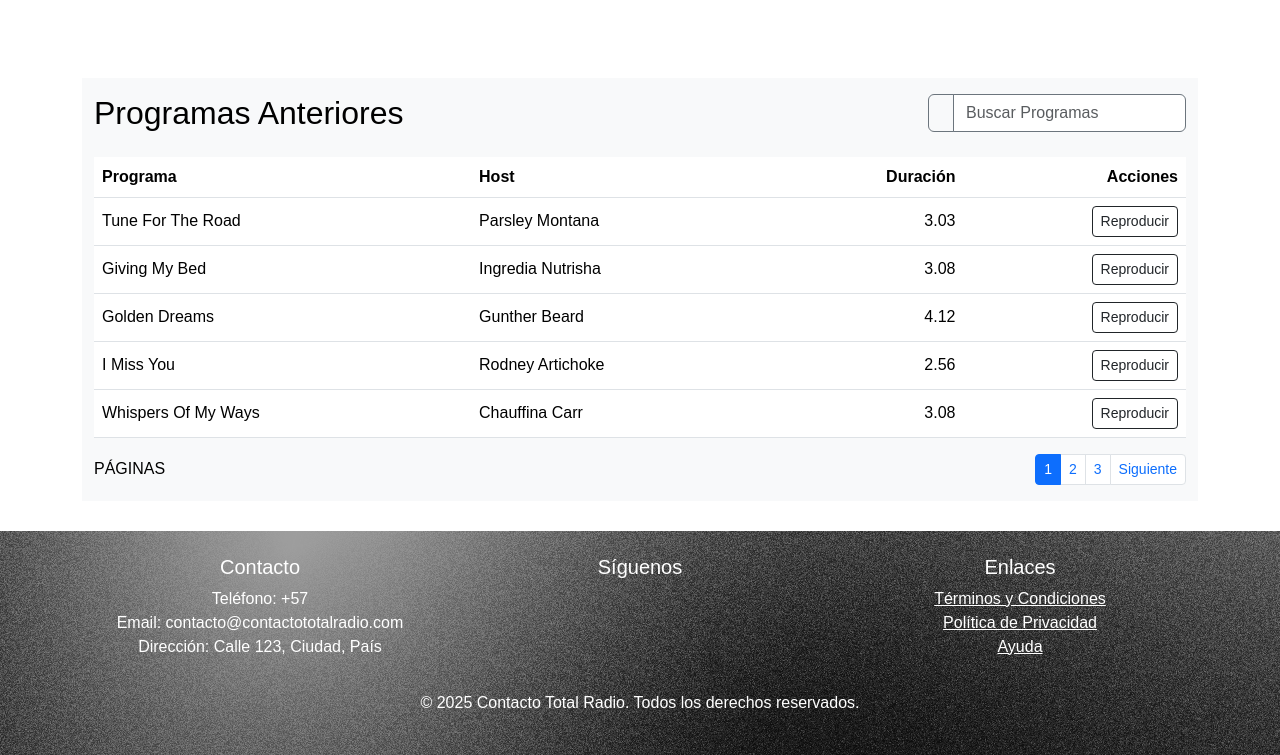
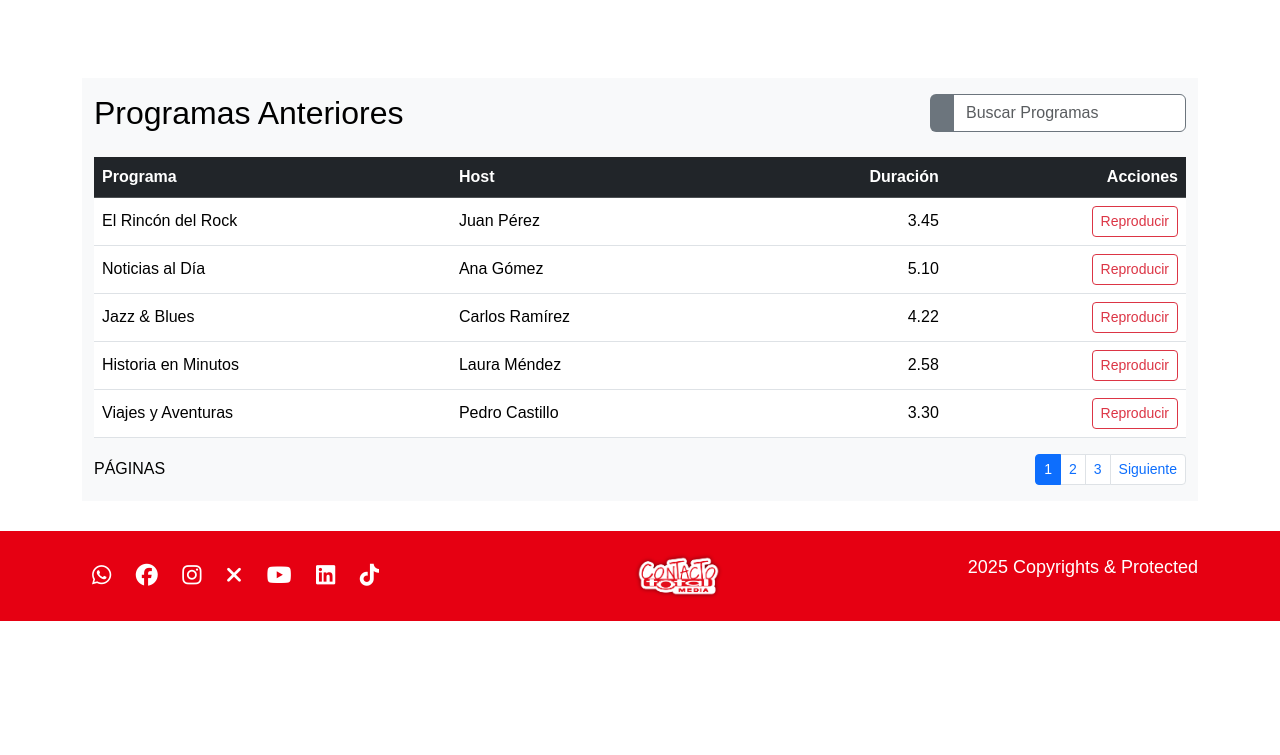
Before and after one commit to CortinezO98/ContacTotalV2, a Django app: page /programas/ in a window 1280 px wide; the page is wider, and only the part inside the window is pictured. Shown: the part 190-945 px from the top of that part. After the commit the page ends 811 px from the top of that part, so only its background shows below. Run offline with Django 5.2, Linux system fonts and the light colour scheme; some libraries are stand-ins or nearby versions.

Commit message:
Merge branch 'main' of https://github.com/CortinezO98/ContacTotalV2

```diff
--- a/contacTotal/static/css/styless.css
+++ b/contacTotal/static/css/styless.css
@@ -96,22 +96,36 @@ main {
   color: #848482;
 }
 
-footer {
-  background: url("../img/Fondo de pagina web 2.jpg") no-repeat center center;
-  color: white;
+/* FOOTER */
+
+.footer-custom {
+  background-color: #E60012;
+  padding: 20px 0;
   text-align: center;
-  padding: 20px;
-  margin-top: auto;
 }
 
-.footer a {
-  color: white !important;
-  text-decoration: none;
+.social-icons a {
+  color: white;
+  font-size: 22px;
+  margin: 0 10px;
+  transition: transform 0.3s ease-in-out;
 }
 
-.footer a:hover {
-  text-decoration: underline;
+.social-icons a:hover {
+  transform: scale(1.2);
 }
+
+.footer-logo img {
+  height: 50px;
+  max-width: 100px;
+}
+
+.copyright {
+  color: white;
+  font-size: 18px;
+}
+/* FIN */
+
 
 @media (max-width: 768px) {
   main {
--- a/contacTotal/templates/base/base.html
+++ b/contacTotal/templates/base/base.html
@@ -28,6 +28,7 @@
 
     <script src="{% static 'js/scripts.js' %}"></script>
     <script src="https://cdn.jsdelivr.net/npm/bootstrap@5.3.3/dist/js/bootstrap.bundle.min.js" integrity="sha384-YvpcrYf0tY3lHB60NNkmXc5s9fDVZLESaAA55NDzOxhy9GkcIdslK1eN7N6jIeHz" crossorigin="anonymous"></script>
+    <link rel="stylesheet" href="https://cdnjs.cloudflare.com/ajax/libs/font-awesome/6.5.1/css/all.min.css">
     <script src="https://cdn.jsdelivr.net/npm/sweetalert2@11"></script>
 </body>
 </html>
--- a/contacTotal/templates/base/footer.html
+++ b/contacTotal/templates/base/footer.html
@@ -1,46 +1,22 @@
 {% load static %}
-<footer class="bg-custom-red text-white text-center py-4">
-    <div class="container">
-        <div class="row">
-            <div class="col-md-4">
-                <h5>Contacto</h5>
-                <ul class="list-unstyled">
-                    <li>Teléfono: +57</li>
-                    <li>Email: contacto@contactototalradio.com</li>
-                    <li>Dirección: Calle 123, Ciudad, País</li>
-                </ul>
-            </div>
-            <div class="col-md-4">
-                <h5>Síguenos</h5>
-                <ul class="list-inline">
-                    <li class="list-inline-item">
-                        <a href="#" class="text-white">
-                            <i class="fab fa-facebook fa-2x"></i>
-                        </a>
-                    </li>
-                    <li class="list-inline-item">
-                        <a href="#" class="text-white">
-                            <i class="fab fa-twitter fa-2x"></i>
-                        </a>
-                    </li>
-                    <li class="list-inline-item">
-                        <a href="#" class="text-white">
-                            <i class="fab fa-instagram fa-2x"></i>
-                        </a>
-                    </li>
-                </ul>
-            </div>
-            <div class="col-md-4">
-                <h5>Enlaces</h5>
-                <ul class="list-unstyled">
-                    <li><a href="#" class="text-white">Términos y Condiciones</a></li>
-                    <li><a href="#" class="text-white">Política de Privacidad</a></li>
-                    <li><a href="#" class="text-white">Ayuda</a></li>
-                </ul>
-            </div>
+<footer class="footer-custom">
+    <div class="container d-flex justify-content-between align-items-center">
+        <div class="social-icons">
+            <a href="#" class="text-white"><i class="fab fa-whatsapp"></i></a>
+            <a href="#" class="text-white"><i class="fab fa-facebook"></i></a>
+            <a href="#" class="text-white"><i class="fab fa-instagram"></i></a>
+            <a href="#" class="text-white"><i class="fas fa-times"></i></a>
+            <a href="#" class="text-white"><i class="fab fa-youtube"></i></a>
+            <a href="#" class="text-white"><i class="fab fa-linkedin"></i></a>
+            <a href="#" class="text-white"><i class="fab fa-tiktok"></i></a>
         </div>
-        <div class="mt-3">
-            <p>&copy; 2025 Contacto Total Radio. Todos los derechos reservados.</p>
+
+        <div class="footer-logo">
+            <img src="{% static 'img/logomedia.png' %}" alt="Contacto Total Media">
+        </div>
+
+        <div class="copyright">
+            <p>2025 Copyrights & Protected</p>
         </div>
     </div>
 </footer>
--- a/contacTotal/templates/programas.html
+++ b/contacTotal/templates/programas.html
@@ -12,14 +12,14 @@
             <h2 class="mb-0">Programas Anteriores</h2>
         </div>
         <div class="col d-flex justify-content-end">
-            <form class="input-group search-group w-auto" action="" method="GET">
-                <span class="input-group-text text-light border-secondary" id="search-icon">
+            <form class="input-group w-auto" method="GET" action="">
+                <span class="input-group-text text-light bg-secondary border-0" id="search-icon">
                     <i class="bi bi-search"></i>
                 </span>
                 <input
                     type="text"
                     name="q"
-                    class="form-control  text-light border-secondary"
+                    class="form-control border-secondary"
                     placeholder="Buscar Programas"
                     aria-label="Buscar Programas"
                     aria-describedby="search-icon">
@@ -29,7 +29,7 @@
 
     <div class="table-responsive">
         <table class="table table-hover align-middle">
-            <thead>
+            <thead class="table-dark">
                 <tr>
                     <th scope="col">Programa</th>
                     <th scope="col">Host</th>
@@ -38,44 +38,45 @@
                 </tr>
             </thead>
             <tbody>
+                <!-- Datos de ejemplo -->
                 <tr>
-                <td>Tune For The Road</td>
-                <td>Parsley Montana</td>
-                <td class="text-end">3.03</td>
+                    <td>El Rincón del Rock</td>
+                    <td>Juan Pérez</td>
+                    <td class="text-end">3.45</td>
                     <td class="text-end">
-                <a href="#" class="btn btn-sm btn-outline-dark">Reproducir</a>
+                        <a href="#" class="btn btn-sm btn-outline-danger">Reproducir</a>
                     </td>
                 </tr>
                 <tr>
-                <td>Giving My Bed</td>
-                <td>Ingredia Nutrisha</td>
-                <td class="text-end">3.08</td>
+                    <td>Noticias al Día</td>
+                    <td>Ana Gómez</td>
+                    <td class="text-end">5.10</td>
                     <td class="text-end">
-                <a href="#" class="btn btn-sm btn-outline-dark">Reproducir</a>
+                        <a href="#" class="btn btn-sm btn-outline-danger">Reproducir</a>
                     </td>
                 </tr>
                 <tr>
-                <td>Golden Dreams</td>
-                <td>Gunther Beard</td>
-                <td class="text-end">4.12</td>
+                    <td>Jazz & Blues</td>
+                    <td>Carlos Ramírez</td>
+                    <td class="text-end">4.22</td>
                     <td class="text-end">
-                <a href="#" class="btn btn-sm btn-outline-dark">Reproducir</a>
+                        <a href="#" class="btn btn-sm btn-outline-danger">Reproducir</a>
                     </td>
                 </tr>
                 <tr>
-                <td>I Miss You</td>
-                <td>Rodney Artichoke</td>
-                <td class="text-end">2.56</td>
+                    <td>Historia en Minutos</td>
+                    <td>Laura Méndez</td>
+                    <td class="text-end">2.58</td>
                     <td class="text-end">
-                <a href="#" class="btn btn-sm btn-outline-dark">Reproducir</a>
+                        <a href="#" class="btn btn-sm btn-outline-danger">Reproducir</a>
                     </td>
                 </tr>
                 <tr>
-                <td>Whispers Of My Ways</td>
-                <td>Chauffina Carr</td>
-                <td class="text-end">3.08</td>
+                    <td>Viajes y Aventuras</td>
+                    <td>Pedro Castillo</td>
+                    <td class="text-end">3.30</td>
                     <td class="text-end">
-                <a href="#" class="btn btn-sm btn-outline-dark">Reproducir</a>
+                        <a href="#" class="btn btn-sm btn-outline-danger">Reproducir</a>
                     </td>
                 </tr>
             </tbody>
@@ -95,3 +96,101 @@
     </div>
 </div>
 {% endblock %}
+
+
+
+<!--
+
+    CODIGO CON LA LOGICA DEL BACKEND
+
+
+
+<div class="container mt-5 py-3 bg-light">
+
+    <div class="row align-items-center mb-4">
+        <div class="col-auto">
+            <h2 class="mb-0">Programas Anteriores</h2>
+        </div>
+        <div class="col d-flex justify-content-end">
+            <form class="input-group w-auto" method="GET" action="">
+                <span class="input-group-text text-light bg-secondary border-0" id="search-icon">
+                    <i class="bi bi-search"></i>
+                </span>
+                <input
+                    type="text"
+                    name="q"
+                    class="form-control border-secondary"
+                    placeholder="Buscar Programas"
+                    aria-label="Buscar Programas"
+                    aria-describedby="search-icon">
+            </form>
+        </div>
+    </div>
+
+
+    <div class="table-responsive">
+        <table class="table table-hover align-middle">
+            <thead class="table-dark">
+                <tr>
+                    <th scope="col">Programa</th>
+                    <th scope="col">Host</th>
+                    <th scope="col" class="text-end">Duración</th>
+                    <th scope="col" class="text-end">Acciones</th>
+                </tr>
+            </thead>
+            <tbody>
+                {% for programa in programas %}
+                <tr>
+                    <td>{{ programa.nombre|escape }}</td>
+                    <td>{{ programa.host|escape }}</td>
+                    <td class="text-end">{{ programa.duracion|floatformat:2 }}</td>
+                    <td class="text-end">
+                        <a href="{% url 'reproducir' programa.id %}" class="btn btn-sm btn-outline-primary">
+                            Reproducir
+                        </a>
+                    </td>
+                </tr>
+                {% empty %}
+                <tr>
+                    <td colspan="4" class="text-center text-muted">No hay programas disponibles.</td>
+                </tr>
+                {% endfor %}
+            </tbody>
+        </table>
+    </div>
+
+
+    <div class="d-flex justify-content-between align-items-center">
+        <span>PÁGINAS</span>
+        <nav>
+            <ul class="pagination pagination-sm mb-0">
+                {% if programas.has_previous %}
+                    <li class="page-item">
+                        <a class="page-link" href="?page={{ programas.previous_page_number }}">Anterior</a>
+                    </li>
+                {% endif %}
+
+                {% for num in programas.paginator.page_range %}
+                    <li class="page-item {% if programas.number == num %}active{% endif %}">
+                        <a class="page-link" href="?page={{ num }}">{{ num }}</a>
+                    </li>
+                {% endfor %}
+
+                {% if programas.has_next %}
+                    <li class="page-item">
+                        <a class="page-link" href="?page={{ programas.next_page_number }}">Siguiente</a>
+                    </li>
+                {% endif %}
+            </ul>
+        </nav>
+    </div>
+</div>
+
+
+
+
+
+
+
+
+-->
```
Also changed, not shown: other parts of contacTotal/static/css/styless.css (+66 -0 lines), contacTotal/templates/programacion.html (added, +43 -0 lines), contacTotal/templates/quienesSomos.html (added, +31 -0 lines), contacTotal/static/img/domingo.png (added), contacTotal/static/img/jueves.png (added), contacTotal/static/img/lunes.png (added), contacTotal/static/img/martes.png (added), contacTotal/static/img/miercoles.png (added), contacTotal/static/img/sabado.png (added), contacTotal/static/img/viernes.png (added), 1 other file. Lines whose indentation alone changed are shown as unchanged.
